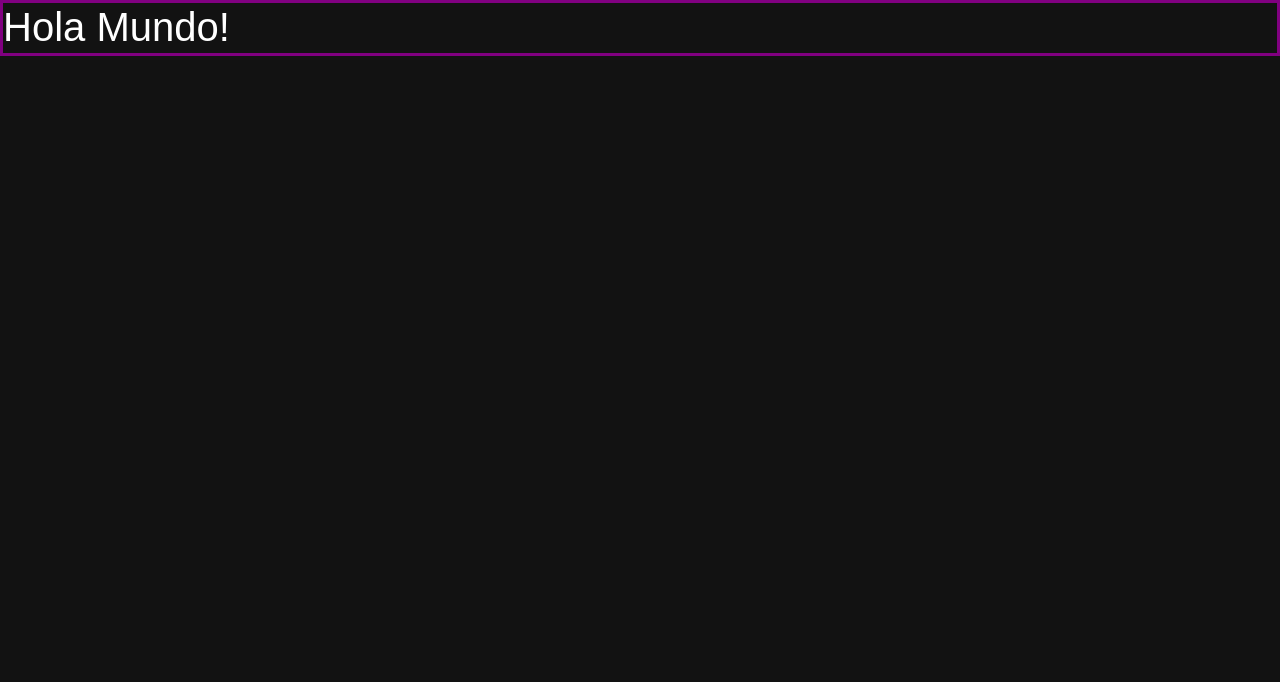
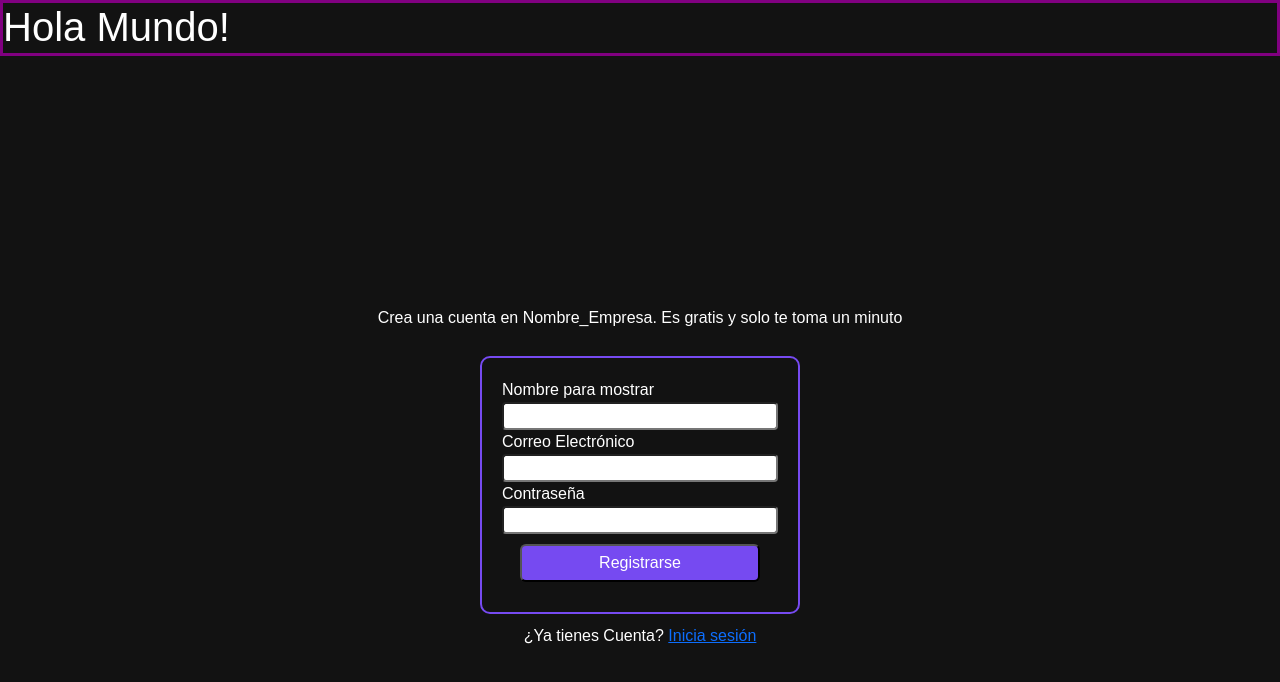
Before and after one commit to msbizari/CaC_Integrador2022, a React (Vite) app in the folder productora-js/: page / in a window 1280 px wide. Shown: the top 682 px of the page. Built offline with nearby package versions, Linux system fonts and the light colour scheme; a web font is replaced by a local one.

Commit message:
Actualización Login - Registro

```diff
--- a/productora-js/src/App.jsx
+++ b/productora-js/src/App.jsx
@@ -3,6 +3,8 @@ import './App.css'
 import Navbar from './components/Navbar'
 import Profile from './components/UserProfile'
 import Nosotros from './components/Nosotros'
+import FormularioRegistro from './components/FormularioRegistro'
+import Login from './components/Login'
 
 function App() {
 
@@ -10,6 +12,7 @@ function App() {
     <div>
     <React.Fragment>
       <Navbar />
+      <FormularioRegistro/>
     </React.Fragment>
     </div>
   )
--- /dev/null
+++ b/productora-js/src/components/FormularioRegistro.jsx
@@ -0,0 +1,25 @@
+function Formulario() {
+  return (
+    <div className="container-login">
+      <p>
+        Crea una cuenta en Nombre_Empresa. Es gratis y solo te toma un minuto
+      </p>
+      <form>
+        <label className="font-weight-bold" /> Nombre para mostrar
+        <input className="text-dark rounded " type="text"></input>
+        <label className="font-weight-bold" /> Correo Electrónico
+        <input className="text-dark rounded " type="text"></input>
+        <label /> Contraseña
+        <input className="text-dark rounded" type="password"></input>
+        <div className="div-button-log">
+          <button className="button-login">Registrarse</button>
+        </div>
+      </form>
+      <p>
+        ¿Ya tienes Cuenta? <a href="#">Inicia sesión</a>
+      </p>
+    </div>
+  );
+}
+
+export default Formulario
--- /dev/null
+++ b/productora-js/src/components/Login.jsx
@@ -0,0 +1,21 @@
+import { Button } from 'bootstrap';
+import '../styles/Login.css'
+
+function Login() {
+  return (
+    <div className="container-login">
+        <form>
+          <label className="font-weight-bold" /> User
+          <input className="text-dark rounded " type="text"></input>
+          <label /> Password
+          <input className="text-dark rounded" type="password"></input>
+          <div className="div-button-log">
+            <button className="button-login">Iniciar sesión</button>
+          </div>
+        </form>
+        <p>¿No tienes una cuenta? <a href="#">Registrate</a></p>
+    </div>
+  );
+}
+
+export default Login
--- a/productora-js/src/main.jsx
+++ b/productora-js/src/main.jsx
@@ -2,6 +2,7 @@ import React from 'react'
 import ReactDOM from 'react-dom/client'
 import App from './App'
 import './index.css'
+import * as bootstrap from 'bootstrap'
 import 'bootstrap/dist/css/bootstrap.min.css';
 
 ReactDOM.createRoot(document.getElementById('root')).render(
--- /dev/null
+++ b/productora-js/src/styles/Login.css
@@ -0,0 +1,45 @@
+:root{
+    --primary-color:#764AF1;
+    --secondary-color:#9772
+}
+
+.container-login{
+    align-items:center;
+    display: flex;
+    flex-direction: column;
+    justify-content: center;
+    margin-top:30vh;
+}
+form{
+    align-items: left;
+    border: 2px solid;
+    border-radius:10px;
+    border-color: var(--primary-color);
+    display: flex;
+    flex-direction: column;
+    padding: 20px;
+    width: 20rem;
+}
+input{
+    width: 100%;
+}
+label{
+    text-align: left;
+}
+.div-button-log{
+    display: flex;
+    justify-content: center;
+}
+.button-login{
+    background-color:var(--primary-color);
+    border-radius: 6px;
+    margin: 10px;
+    padding: 5px 32px;
+    width: 15rem;
+}
+.button-login:hover{
+    background-color:var(--secondary-color);
+}
+p{
+    padding: 10px;
+}
```
